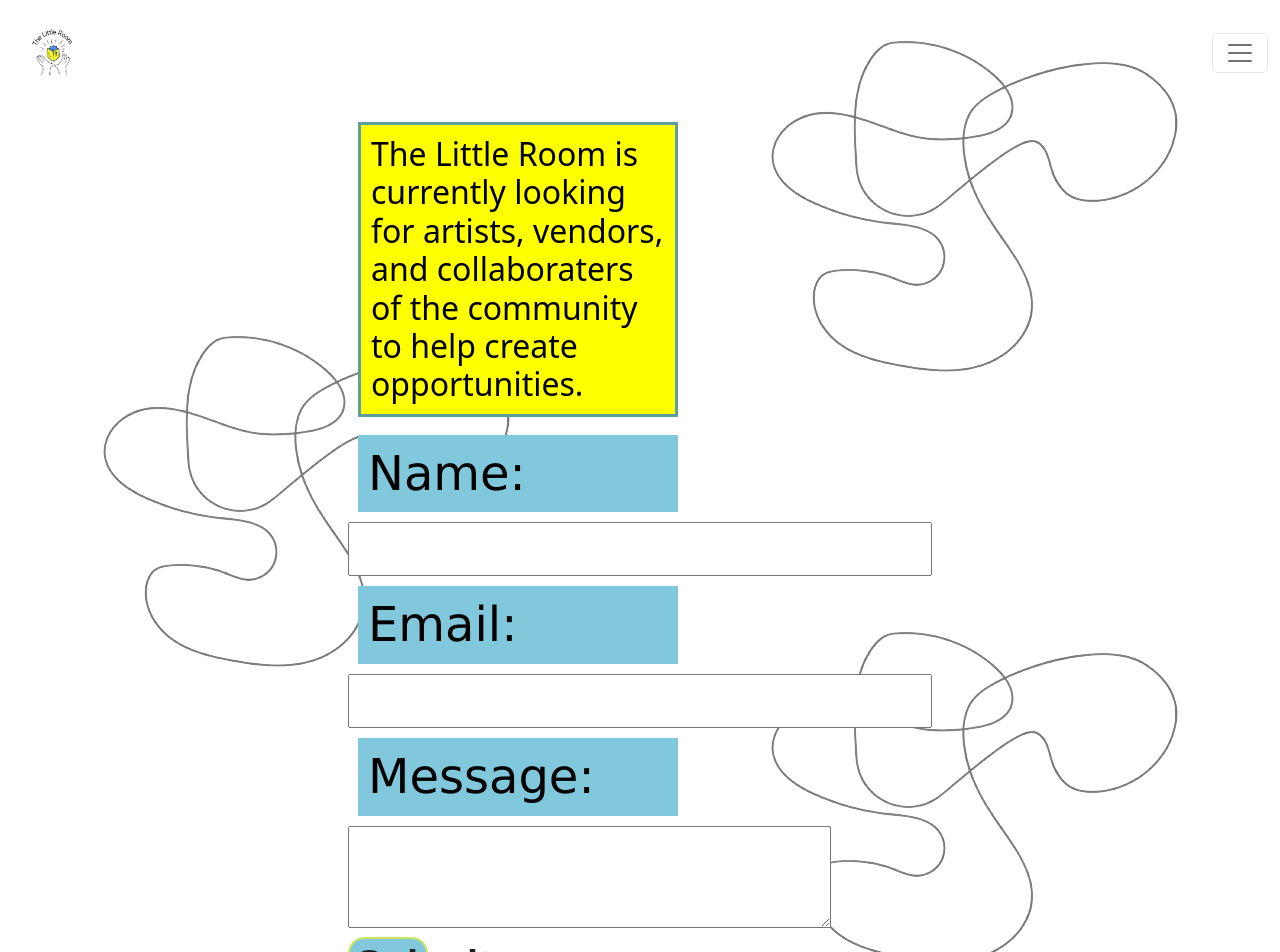
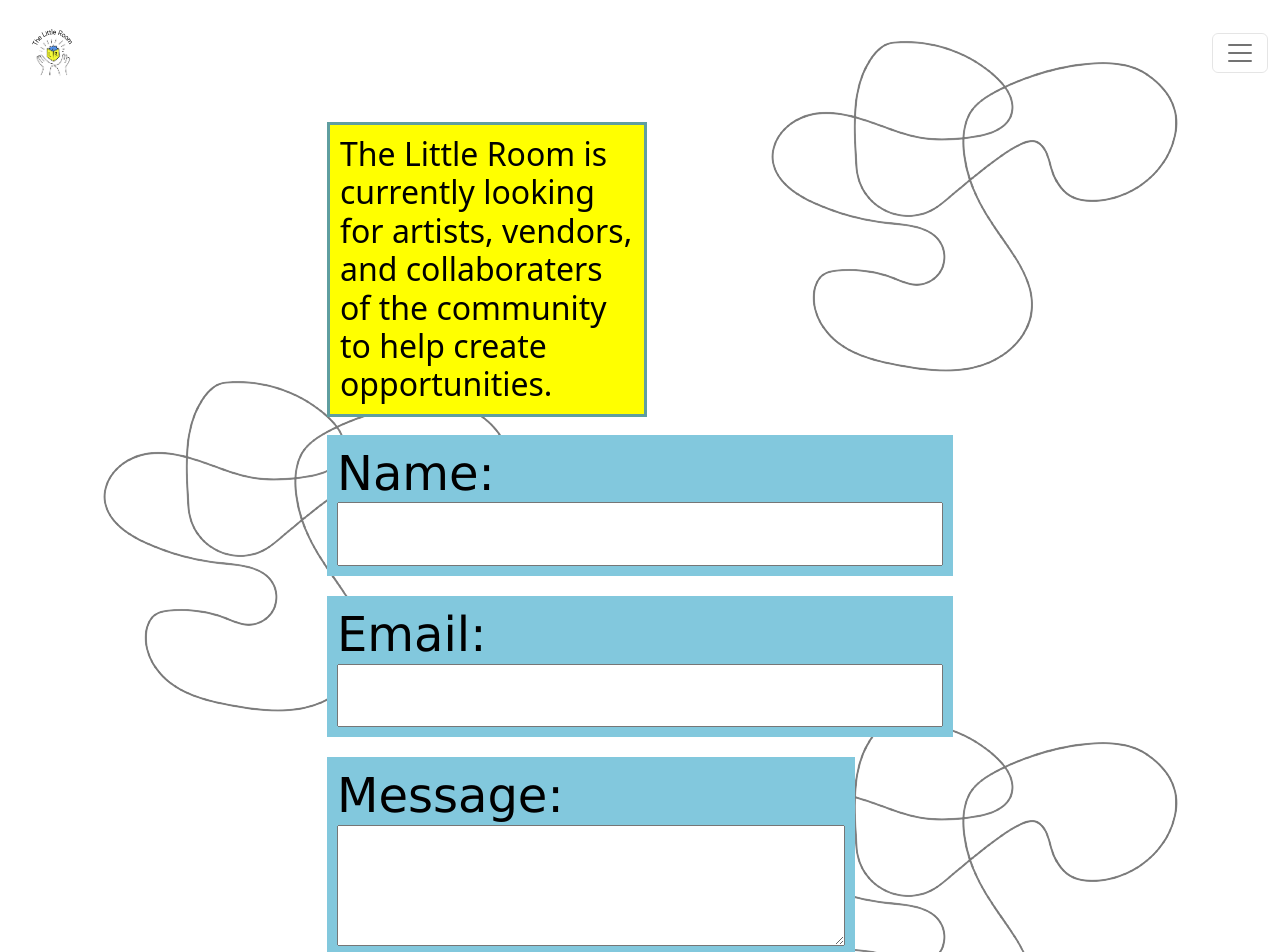
Before and after one commit to lucidbrawler/littleroomweb, a React (Create React App) app: page /contact in a window 1280 px wide. Shown: the top 952 px of the page. Built offline with nearby package versions, Linux system fonts and the light colour scheme; the HTML template or start-up script is replaced by a standard one.

Commit message:
added input field inside label tags for background color

```diff
--- a/src/routes/contact.js
+++ b/src/routes/contact.js
@@ -36,27 +36,33 @@
     <div  style={{ display:'flex', justifyContent:'center'}} className="contact">
 
     <h1 className="">
-    <h2 className="Paragraph3">The Little Room is currently looking for artists, vendors,
+    <h2 className="">The Little Room is currently looking for artists, vendors,
     and collaboraters of the community to help create opportunities. </h2>
     <form className="" onSubmit={handleSubmit}>
       <div  className="">
-        <label className="par" htmlFor="name">Name:</label>
+        <label className="par2" htmlFor="name">Name:
         <br/>
         <input type="text" id="name" required />
+        </label>
+
       </div>
       <div  className="">
-        <label className="par" htmlFor="email">Email:</label>
+        <label className="par2" htmlFor="email">Email:
         <br/>
         <input type="email" id="email" required />
+        </label>
+
       </div>
       <div  className="">
-        <label className="par" htmlFor="message">Message:</label>
+        <label className="par2" htmlFor="message">Message:
         <br/>
         <textarea id="message" required />
+        </label>
+
       </div>
       <button className="link1" type="submit">{status}</button>
     </form>
-
+    <br/>
       <a href="https://www.facebook.com/thelittleroomsyr/" target="_blank" rel="noopener noreferrer"><i class="bi bi-facebook"></i></a>
       <a href="https://www.instagram.com/thelittleroomsyr/" target="_blank" rel="noopener noreferrer"><i class="bi bi-instagram"></i></a>
     </h1>
```
